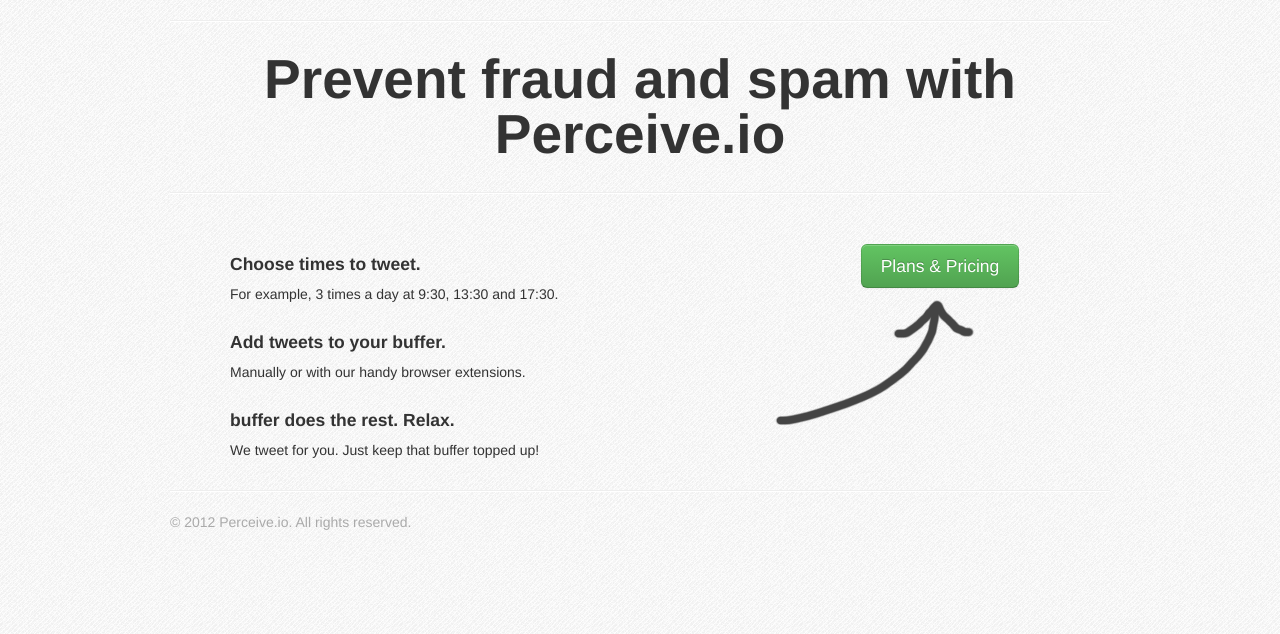
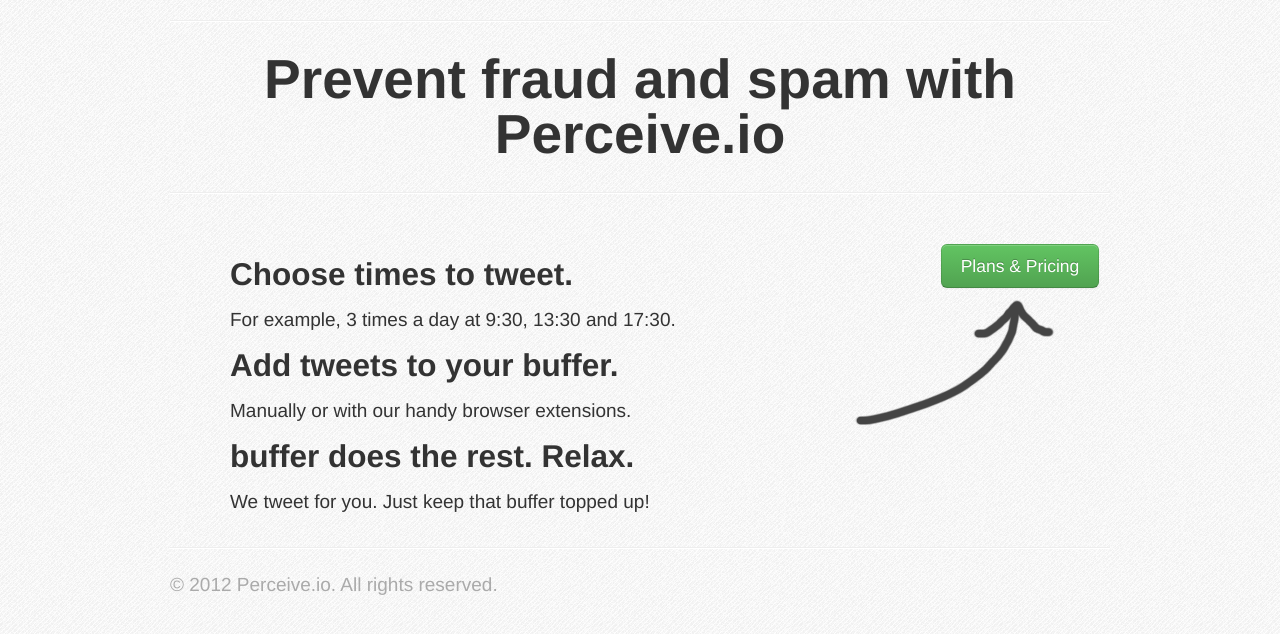
Before and after one commit to bhardin/landing_pages, a Jekyll site: the page built from landing/index.html, in a window 1280 px wide. Shown: the top 634 px of the page. Built offline with Jekyll 4.4.1, drawn with Linux system fonts in a browser that asks for light colours.

Commit message:
fixed font ratios, fixed gitignore, switched bullet text to h2

```diff
--- a/index.html
+++ b/index.html
@@ -10,13 +10,13 @@
 
 <div class="row-fluid marketing">
   <div class="span6">
-    <h4>{{ page.benefit_1 }}</h4>
+    <h2>{{ page.benefit_1 }}</h2>
     <p>For example, 3 times a day at 9:30, 13:30 and 17:30.</p>
 
-    <h4>{{ page.benefit_2 }}</h4>
+    <h2>{{ page.benefit_2 }}</h2>
     <p>Manually or with our handy browser extensions.</p>
 
-    <h4>{{ page.benefit_3 }}</h4>
+    <h2>{{ page.benefit_3 }}</h2>
     <p>We tweet for you. Just keep that buffer topped up!</p>
   </div>
 
--- a/landing/index.html
+++ b/landing/index.html
@@ -9,22 +9,22 @@
 ---
 
 <div class="row-fluid marketing">
-  <div class="span6">
-    <h4>{{ page.benefit_1 }}</h4>
+  <div class="span8">
+    <h2>{{ page.benefit_1 }}</h2>
     <p>For example, 3 times a day at 9:30, 13:30 and 17:30.</p>
 
-    <h4>{{ page.benefit_2 }}</h4>
+    <h2>{{ page.benefit_2 }}</h2>
     <p>Manually or with our handy browser extensions.</p>
 
-    <h4>{{ page.benefit_3 }}</h4>
+    <h2>{{ page.benefit_3 }}</h2>
     <p>We tweet for you. Just keep that buffer topped up!</p>
   </div>
 
-  <div class="span6 button-center">
-		<div style="position:relative;top:55px;left:-165px">
-			<img style="position:absolute" src="/bootstrap/img/arrow.png">
-		</div>
+  <div class="span4 button-center">
+	<div style="position:relative;top:55px;left:-165px">
+	  <img style="position:absolute" src="/bootstrap/img/arrow.png">
+	</div>
 
-		<a class="btn btn-large btn-success" href="{{ page.second_page_location }}">{{ page.button_text }}</a>
+	<a class="btn btn-large btn-success" href="{{ page.second_page_location }}">{{ page.button_text }}</a>
   </div>
 </div>
```
Also changed, not shown: bootstrap/css/bootstrap.min.css, 2 other files.
